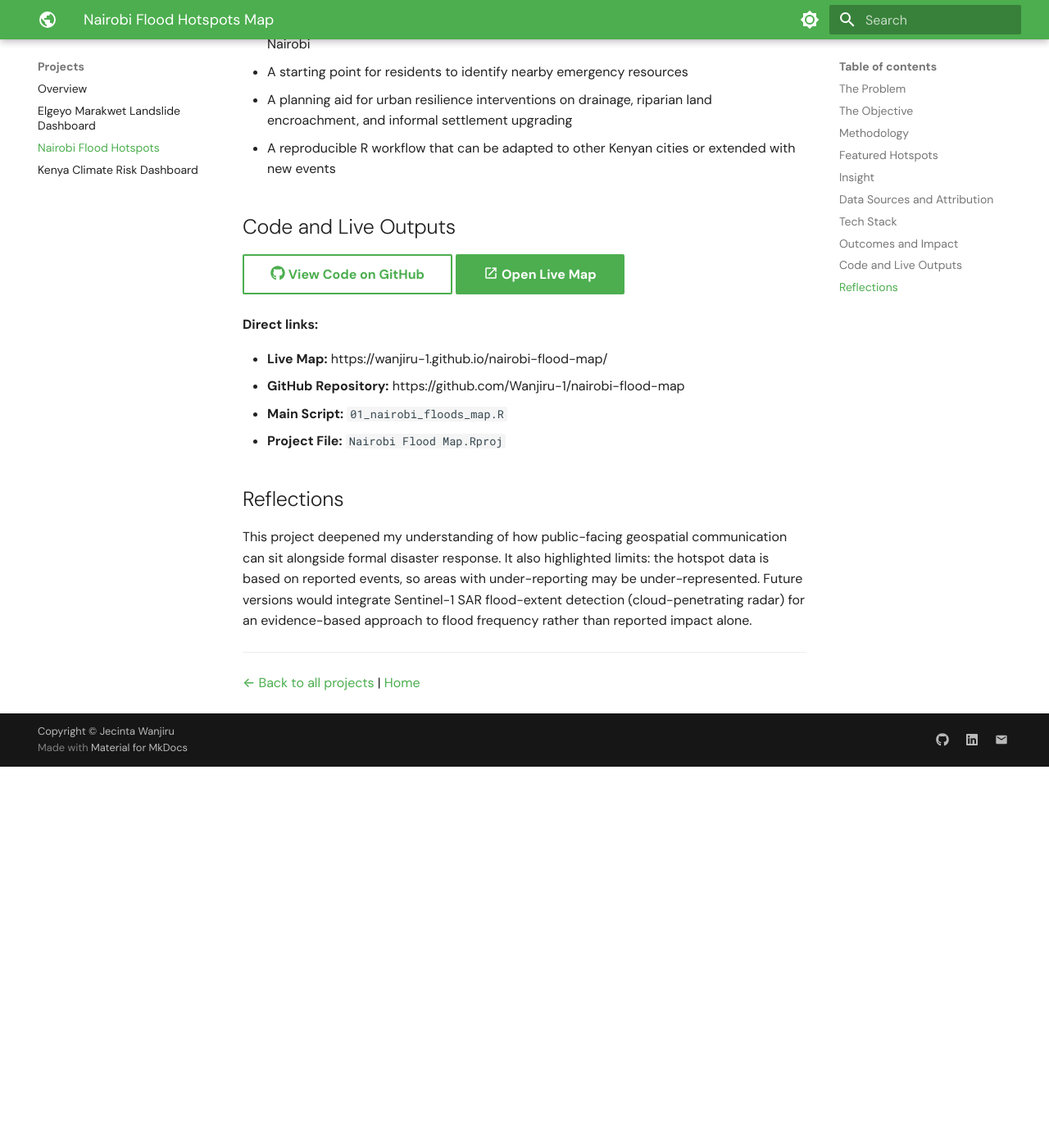
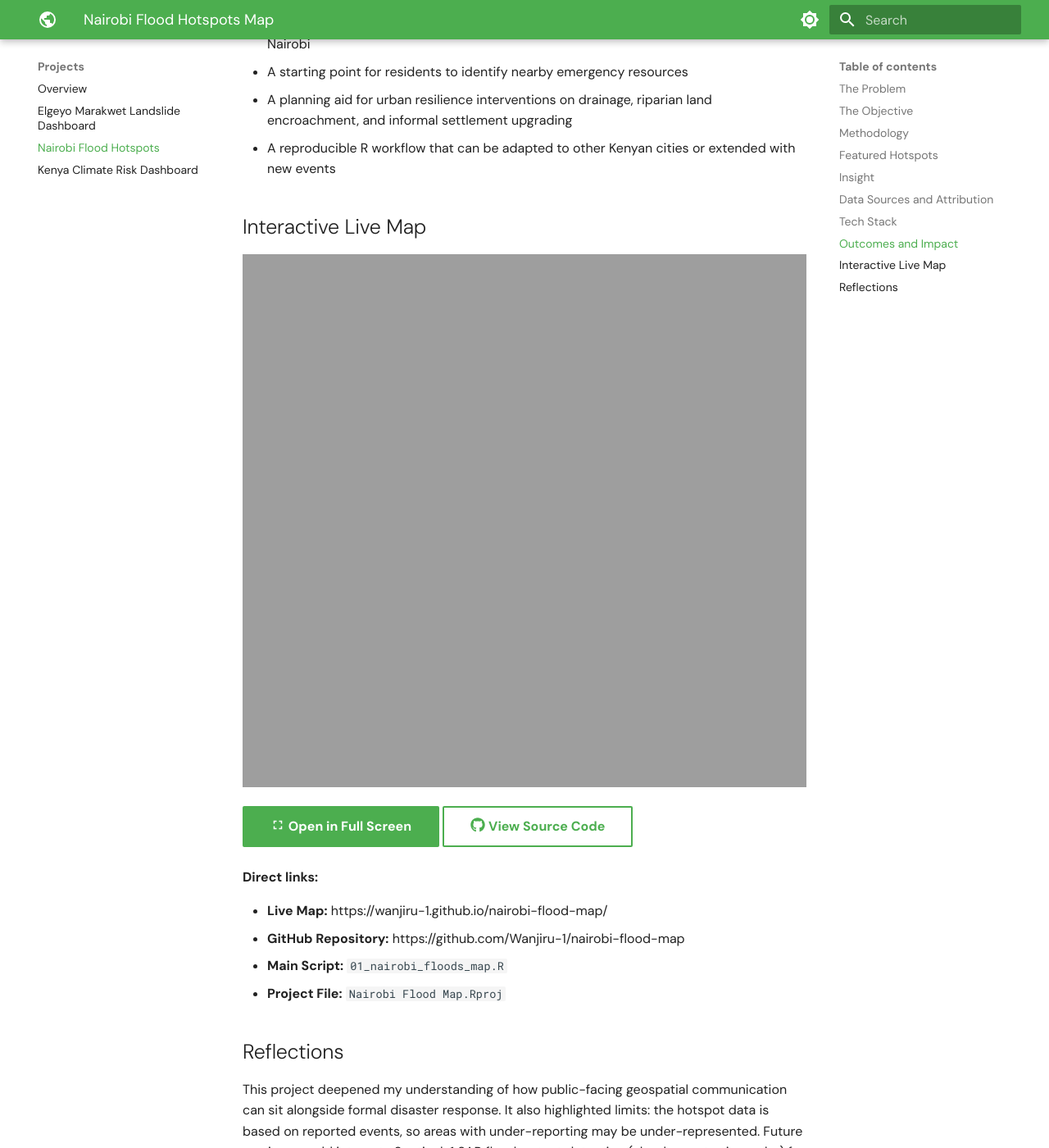
Before and after one commit to Wanjiru-1/Wanjiru-1.github.io, an MkDocs documentation site: the page built from docs/projects/nairobi-flood-hotspots.md, in a window 1280 px wide and 1400 px high, scrolled down 3071 px. Shown: the whole window at 82% size. Built offline with MkDocs 1.6.1 and Material for MkDocs 9.7.7, drawn with Linux system fonts in a browser that asks for light colours; before the commit the page ends 4006 px from its top, so only the background shows below that.

Commit message:
Add interactive live map and resource links
Added an interactive live map section with embedded iframe and direct links.

```diff
--- a/docs/projects/nairobi-flood-hotspots.md
+++ b/docs/projects/nairobi-flood-hotspots.md
@@ -76,10 +76,22 @@ The map delivers:
 * A planning aid for urban resilience interventions on drainage, riparian land encroachment, and informal settlement upgrading
 * A reproducible R workflow that can be adapted to other Kenyan cities or extended with new events
 
-## Code and Live Outputs
+## Interactive Live Map
 
-[:fontawesome-brands-github: View Code on GitHub](https://github.com/Wanjiru-1/nairobi-flood-map){ .md-button }
-[:material-launch: Open Live Map](https://wanjiru-1.github.io/nairobi-flood-map/){ .md-button .md-button--primary }
+<div class="dashboard-embed">
+<iframe src="https://wanjiru-1.github.io/nairobi-flood-map/"
+        width="100%"
+        height="650"
+        frameborder="0"
+        loading="lazy"
+        title="Nairobi Flood Hotspots Interactive Map"
+        allow="geolocation"
+        sandbox="allow-scripts allow-same-origin allow-popups">
+</iframe>
+</div>
+
+[:material-fullscreen: Open in Full Screen](https://wanjiru-1.github.io/nairobi-flood-map/){ .md-button .md-button--primary }
+[:fontawesome-brands-github: View Source Code](https://github.com/Wanjiru-1/nairobi-flood-map){ .md-button }
 
 **Direct links:**
 
```
